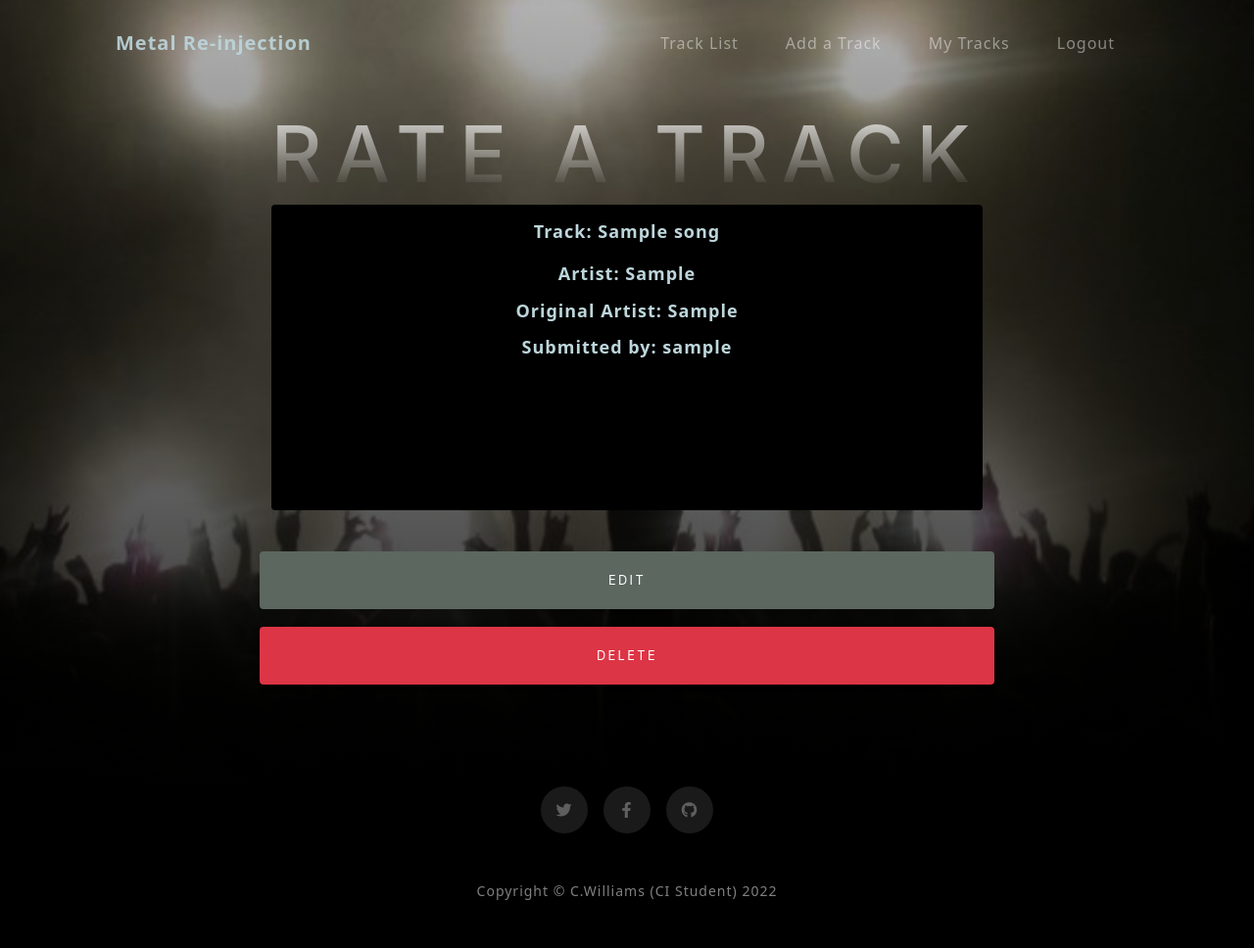
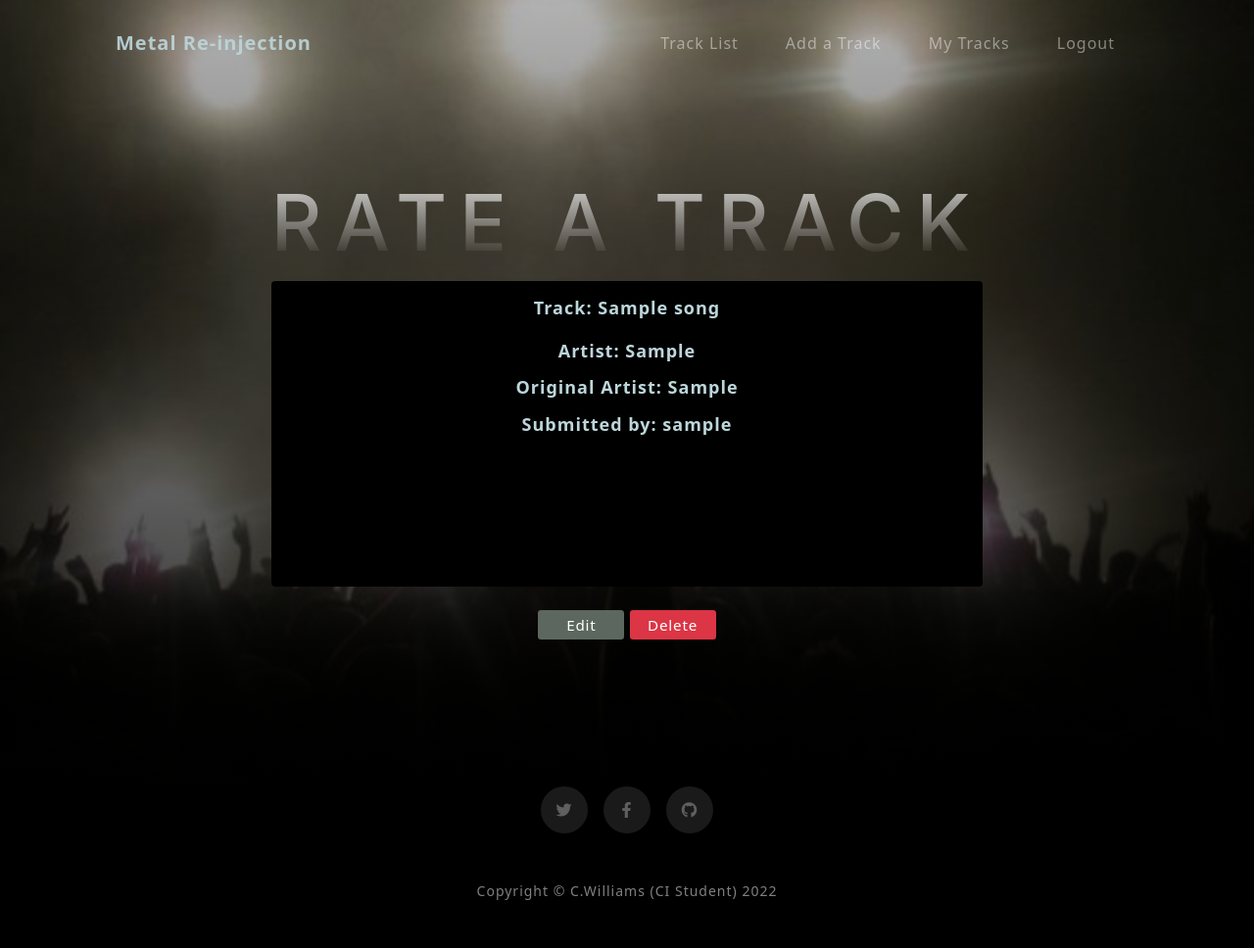
Before and after one commit to Chr15w1986/Metal-Re-injectionPP4, a Django app: page /tracks/single-song/1/ in a window 1280 px wide. Shown: the whole page at 98% size. Run offline with Django 3.2, Linux system fonts and the light colour scheme; a user stored in the database is signed in; tables that the repository leaves empty hold one stand-in row (values such as "Sample post").

Commit message:
update edit/delete  function buttonson single song page

```diff
--- a/tracks/templates/tracks/single-song.html
+++ b/tracks/templates/tracks/single-song.html
@@ -8,7 +8,7 @@
     <div class="container-fluid px-4 px-lg-5 d-flex h-100 align-items-center justify-content-center">
         <div class="d-flex justify-content-center">
             <div class="text-center">
-                <h1 class="mx-auto my-0 text-uppercase">Rate a Track</h1>
+                <h1 class="mx-auto my-4 text-uppercase">Rate a Track</h1>
 
                 {% if request.user.is_authenticated %}
                 <div class="row mt-3">
@@ -28,20 +28,23 @@
                                     </h4>
                                     <br>
                                     <div>
-                                        <iframe style="border-radius:12px"
-                                            src="{{ song.url }}"
-                                            width="100%" height="100" frameBorder="0" allowfullscreen="no"
+                                        <iframe style="border-radius:12px" src="{{ song.url }}" width="100%"
+                                            height="100" frameBorder="0" allowfullscreen="no"
                                             allow="autoplay; clipboard-write; encrypted-media; picture-in-picture"></iframe>
                                     </div>
                                 </div>
                             </div>
                         </a>
                     </div>
-
-                    <a class="btn btn-primary" href="{% url 'single-song' song.id %}"
-                    role="button">Edit</a>
-                    <a class="btn btn-danger" href="{% url 'delete-song' song.id %}"
-                    role="button">Delete</a>
+                    {% endif %}
+                    <!-- edit and delete buttons -->
+                    {% if request.user.is_authenticated and user.id == song.author.id %}
+                    <div>
+                        <a href="{% url 'update-song' song.id %}">
+                            <button type="button" class="btn-primary btn-sm">Edit</button></a>
+                        <a href="{% url 'delete-song' song.id %}">
+                            <button type="button" class="btn-danger btn-sm">Delete</button></a>
+                    </div>
 
                     {% endif %}
                 </div>
```
